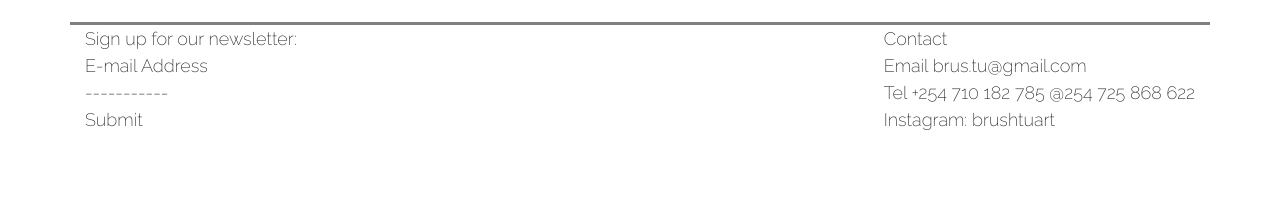
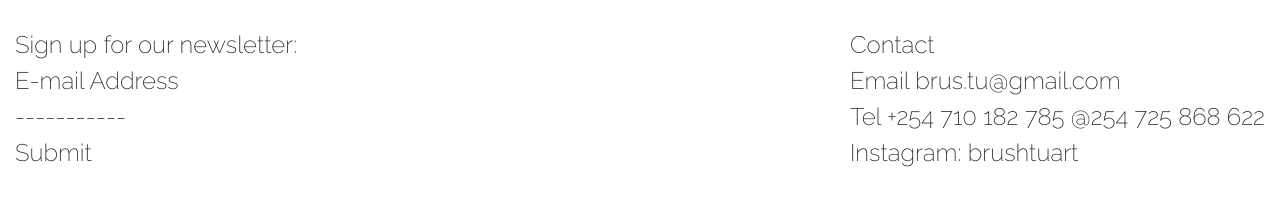
Before and after one commit to leskeylevy/stuff, a plain HTML site: page artists.html in a window 1280 px wide. Shown: the part 523-728 px from the top of the page. Drawn offline with nearby package versions, Linux system fonts and the light colour scheme.

Commit message:
fixed footer

```diff
--- a/artists.html
+++ b/artists.html
@@ -47,20 +47,20 @@
             </div>
         </div>
     </section>
-    <footer class="container" style="margin-top: 10px;font-size: 18px;border-top: 3px solid grey;">
-        <p style="float: left;">
+    <section>
+    <p  class="futa1">
         Sign up for our newsletter: <br>
         E-mail Address <br>
         ----------- <br>
         Submit
     </p>
-        <p style="float:right">
+    <p  class="futa2">
         Contact <br>
         Email brus.tu@gmail.com <br>
         Tel +254 710 182 785 @254 725 868 622 <br>
         Instagram: brushtuart
     </p>
-    </footer>
+</section>
 
     <script src="https://code.jquery.com/jquery-3.4.1.slim.min.js" integrity="sha384-J6qa4849blE2+poT4WnyKhv5vZF5SrPo0iEjwBvKU7imGFAV0wwj1yYfoRSJoZ+n" crossorigin="anonymous"></script>
     <script src="https://cdn.jsdelivr.net/npm/popper.js@1.16.0/dist/umd/popper.min.js" integrity="sha384-Q6E9RHvbIyZFJoft+2mJbHaEWldlvI9IOYy5n3zV9zzTtmI3UksdQRVvoxMfooAo" crossorigin="anonymous"></script>
```
Also changed, not shown: art.html (+4 -4 lines), exh.html (+4 -4 lines), exhibitions.html (+4 -4 lines), new.html (+4 -4 lines), news.html (+4 -4 lines), press.html (+4 -4 lines), proj.html (+4 -5 lines), projects.html (+4 -4 lines). Lines whose indentation alone changed are shown as unchanged.
